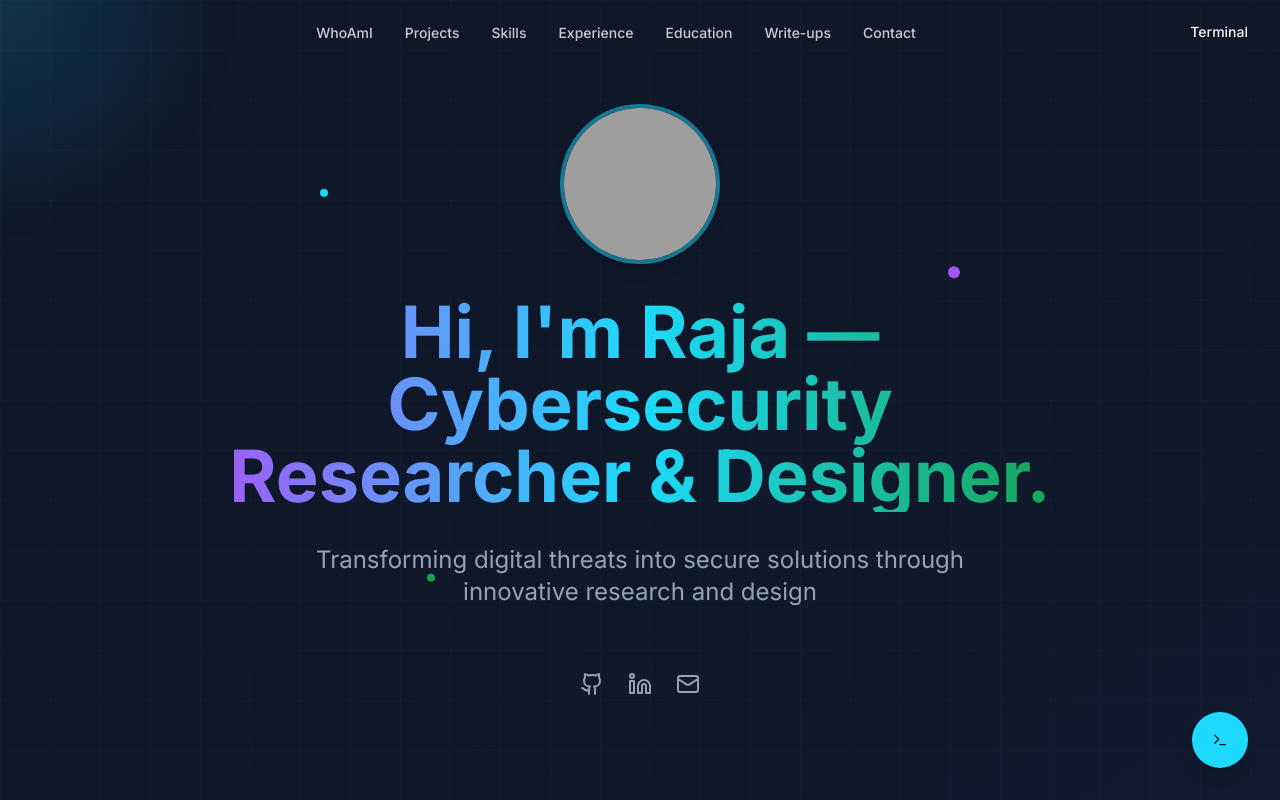
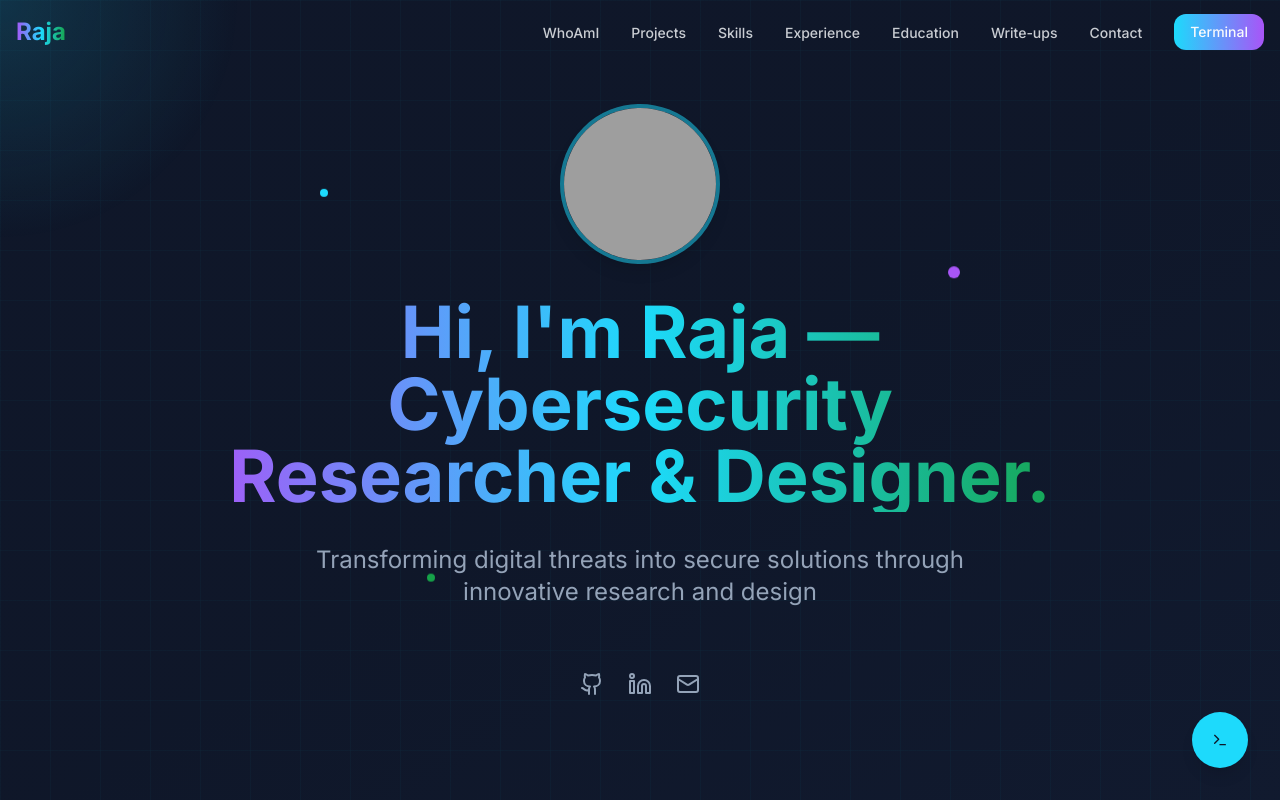
Before and after one commit to raja045/raja-cyber-sphere, a React (Vite) app: page / in a window 1280 px wide. Shown: the top 800 px of the page. Built offline with nearby package versions, Linux system fonts and the light colour scheme; grey boxes are pictures that could not be loaded; the HTML template or start-up script is replaced by a standard one.

Commit message:
Refactor navigation bar

```diff
--- a/src/components/Navigation.tsx
+++ b/src/components/Navigation.tsx
@@ -46,24 +46,27 @@ const Navigation = () => {
     >
       <div className="container mx-auto px-4">
         <div className="flex items-center justify-between h-16">
+          {/* Logo on the left */}
           <a
             href="#whoami"
             onClick={(e) => scrollToSection(e, "#whoami")}
-            className="text-xl font-bold bg-gradient-to-r from-cyber-cyan via-cyber-purple to-cyber-pink bg-clip-text text-transparent hover:opacity-80 transition-opacity"
+            className="text-2xl font-bold gradient-text hover:opacity-80 transition-opacity"
           >
             Raja
           </a>
 
-          <ul className="hidden md:flex items-center space-x-8">
+          {/* Navigation items on the right */}
+          <div className="hidden md:flex items-center space-x-8">
+            <ul className="flex items-center space-x-8">
               {navItems.map((item) => (
                 <li key={item.href}>
                   <a
                     href={item.href}
                     onClick={(e) => scrollToSection(e, item.href)}
-                  className="text-sm font-medium text-foreground/80 hover:text-cyber-cyan transition-colors relative group"
+                    className="text-sm font-medium text-foreground/80 hover:text-primary transition-colors relative group"
                   >
                     {item.label}
-                  <span className="absolute bottom-0 left-0 w-0 h-0.5 bg-gradient-to-r from-cyber-cyan to-cyber-purple group-hover:w-full transition-all duration-300" />
+                    <span className="absolute bottom-0 left-0 w-0 h-0.5 bg-gradient-to-r from-primary to-secondary group-hover:w-full transition-all duration-300" />
                   </a>
                 </li>
               ))}
@@ -73,10 +76,11 @@ const Navigation = () => {
               href="/terminal"
               target="_blank"
               rel="noopener noreferrer"
-            className="hidden md:block px-4 py-2 text-sm font-medium bg-gradient-to-r from-cyber-cyan to-cyber-purple rounded-lg hover:opacity-90 transition-opacity"
+              className="px-4 py-2 text-sm font-medium bg-gradient-to-r from-primary to-secondary rounded-lg hover:opacity-90 transition-opacity"
             >
               Terminal
             </a>
+          </div>
         </div>
       </div>
     </nav>
```
Lines whose indentation alone changed are shown as unchanged.
